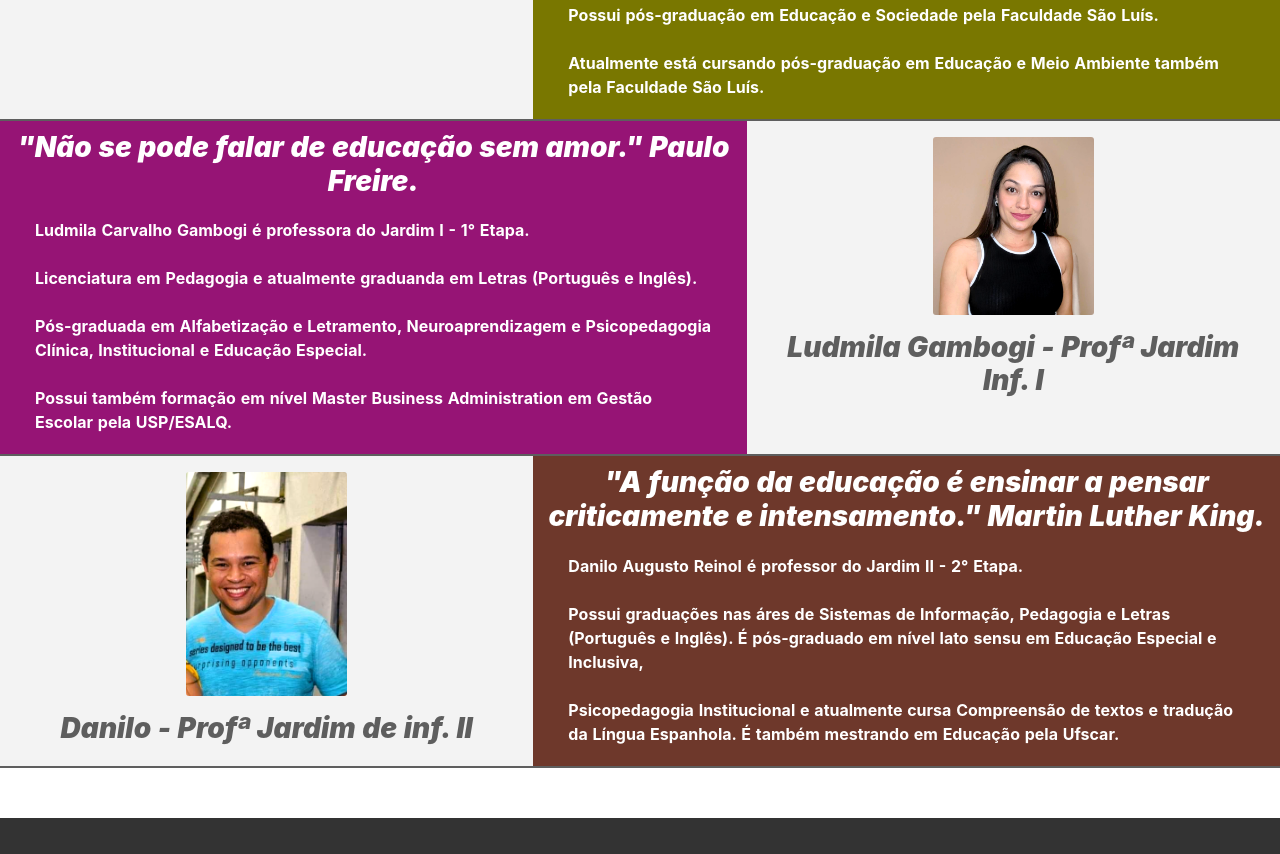
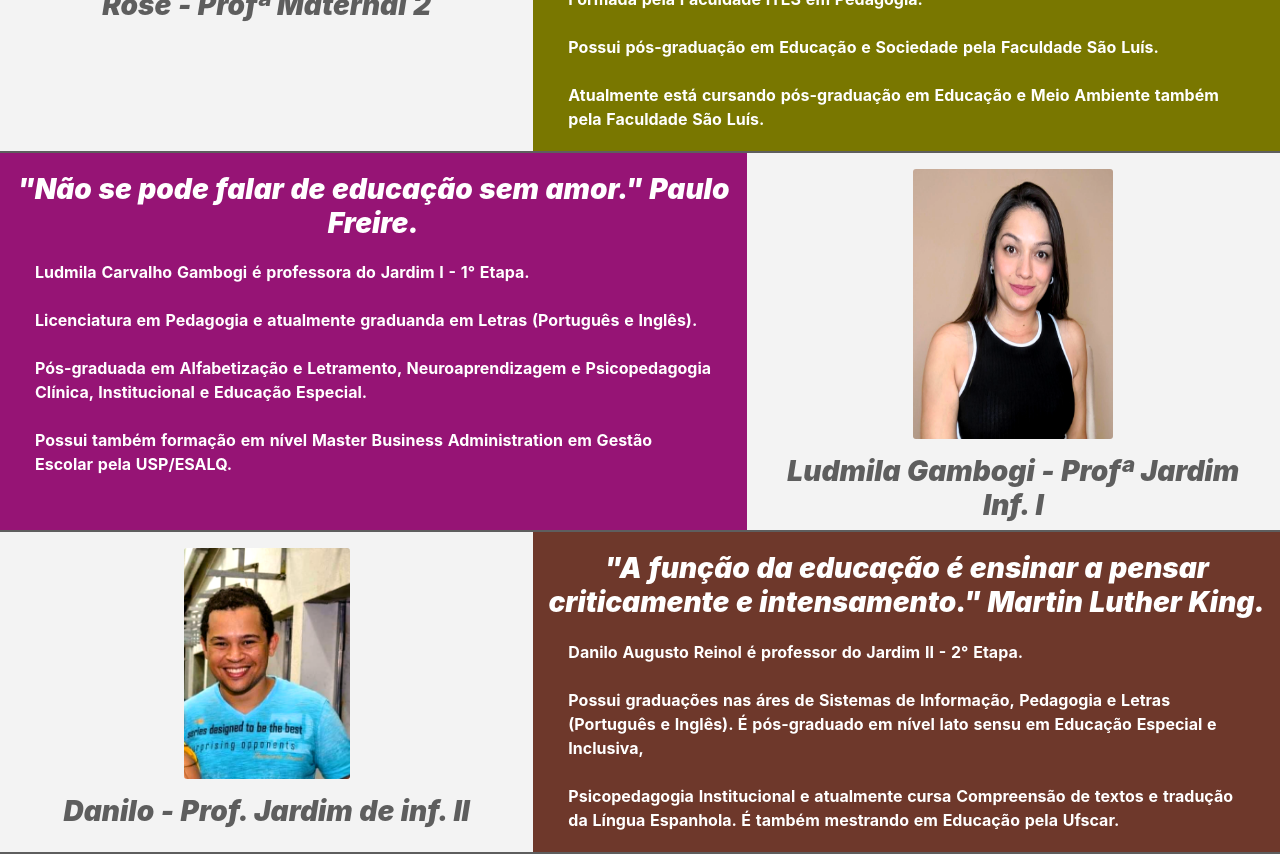
Before and after one commit to BrSouza98/webpage-vilo-vincenzzi, a Nuxt app: page /nossaequipe in a window 1280 px wide. Shown: the part 2220-3074 px from the top of the page. Built offline with nearby package versions, Linux system fonts and the light colour scheme.

Commit message:
Correção css

```diff
--- a/pages/nossaequipe.vue
+++ b/pages/nossaequipe.vue
@@ -208,7 +208,7 @@
               class="d-flex flex-wrap align-items-center justify-content-center"
             >
               <img
-                class="mt-3 card-colaborador"
+                class="mt-3 card-colaborador imgLud"
                 src="~/assets/ludimila.jpg"
                 alt="Foto da professora do Jardim de Infacia 1 Ludmila Gambogi"
               />
@@ -232,7 +232,7 @@
                 alt="Foto do professor do Jardim de Infancia 2"
               />
               <h3 class="mt-3 w-100 d-flex justify-content-center">
-                Danilo - Profª Jardim de inf. II
+                Danilo - Prof. Jardim de inf. II
               </h3>
             </div>
           </b-col>
@@ -300,12 +300,17 @@ b-container {
   font-weight: bolder;
   img {
     border-radius: 3px;
-    width: 32%;
+    width: 33%;
+  }
+
+  .imgLud {
+    width: 200px;
+    height: 270px;
   }
 
   h3 {
     font-weight: bolder;
-    margin-top: 10px;
+    margin-top: 20px;
     text-align: center;
     font-style: italic;
   }
@@ -314,6 +319,7 @@ b-container {
     margin: 20px;
   }
 }
+
 
 .fundoBranco {
   background-color: #f3f3f3;
```
